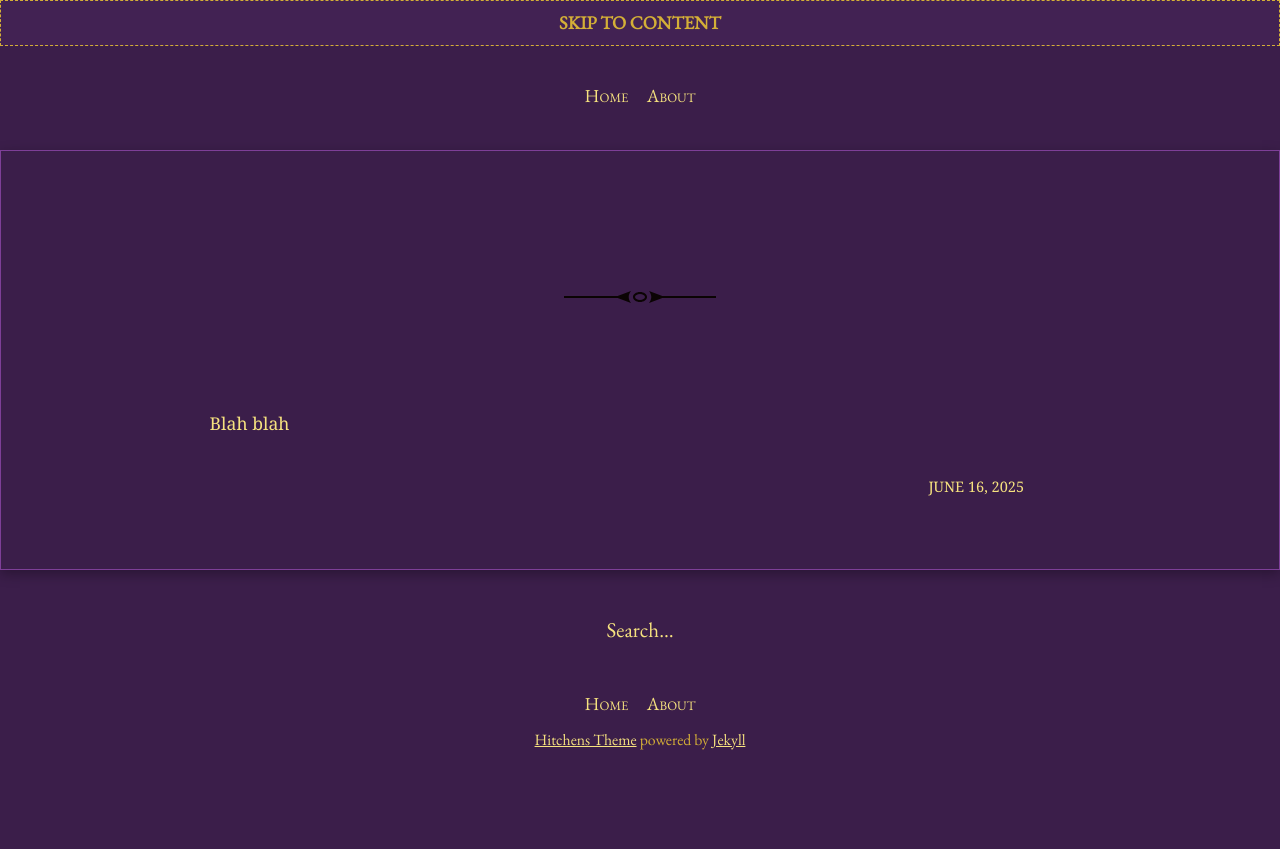
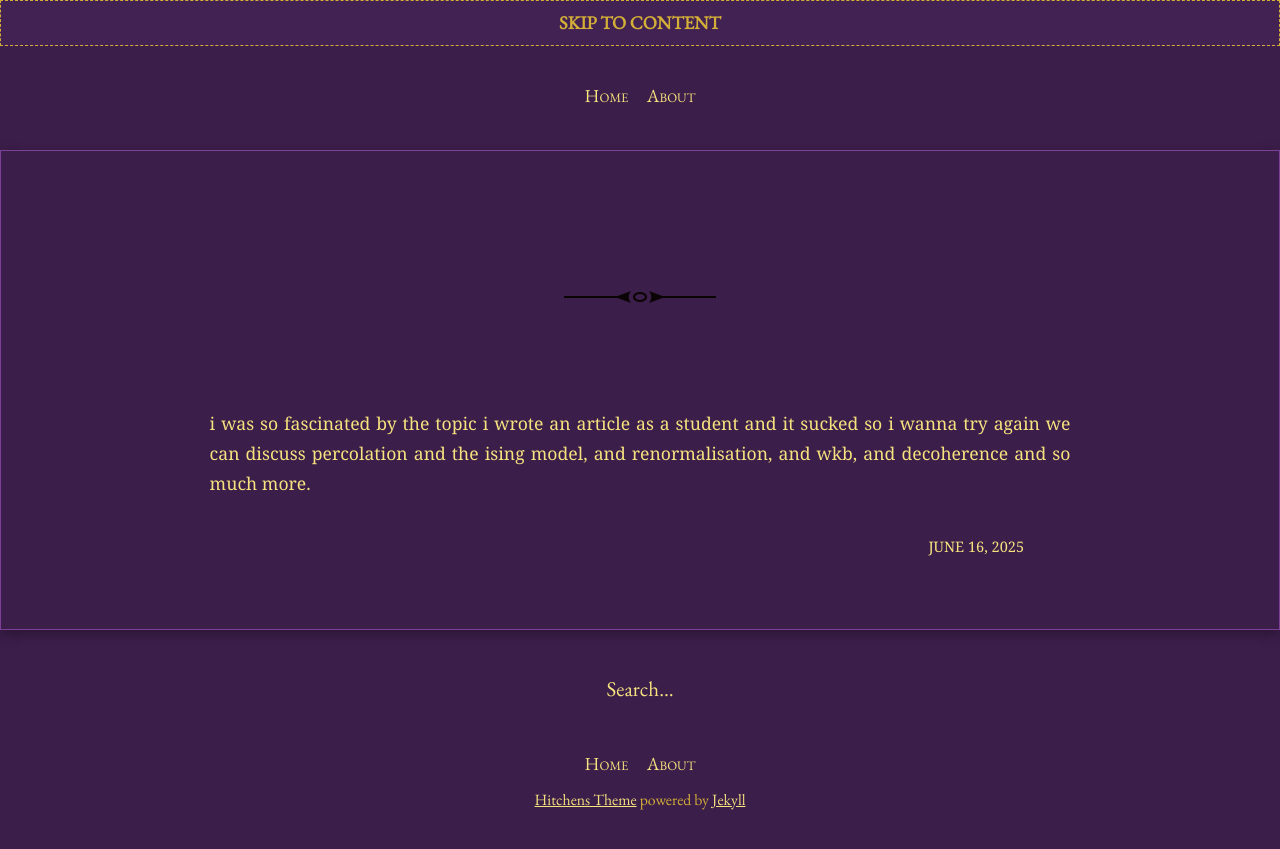
Before and after one commit to GangaSM/Meditations-on-Second-Philosophy, a Jekyll site: the page built from _posts/2025-06-16-emergence.md, in a window 1280 px wide. Shown: the top 849 px of the page. Built offline with Jekyll 4.4.1, drawn with Linux system fonts in a browser that asks for light colours; our own code applies the rules of GitHub Pages for plain Markdown files.

Commit message:
Update 2025-06-16-emergence.md

```diff
--- a/_posts/2025-06-16-emergence.md
+++ b/_posts/2025-06-16-emergence.md
@@ -5,4 +5,5 @@ author: Ganga Singh Manchanda
 category: philosophy of physics
 ---
 
-Blah blah
+i was so fascinated by the topic i wrote an article as a student and it sucked so i wanna try again
+we can discuss percolation and the ising model, and renormalisation, and wkb, and decoherence and so much more.
```
